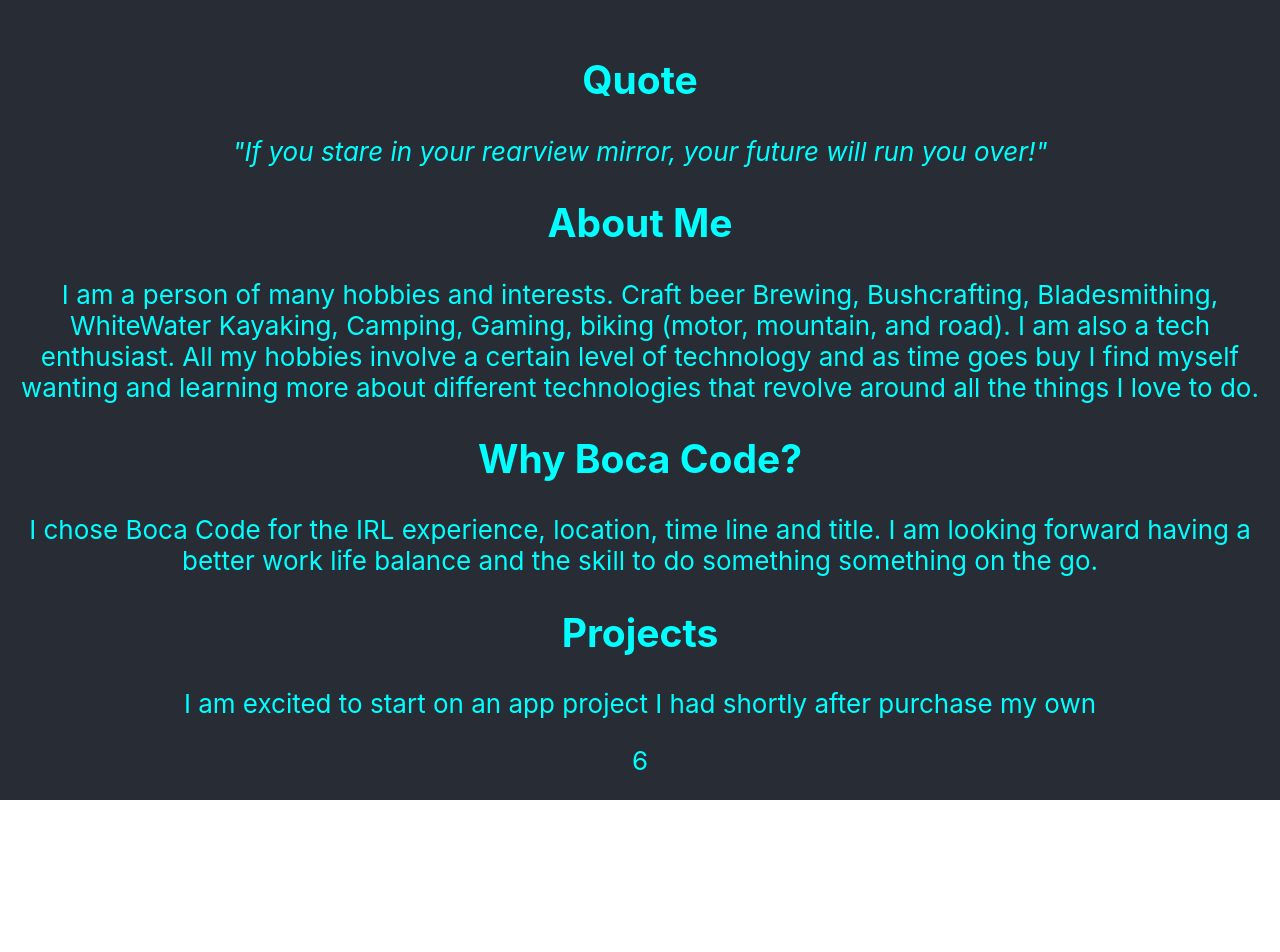
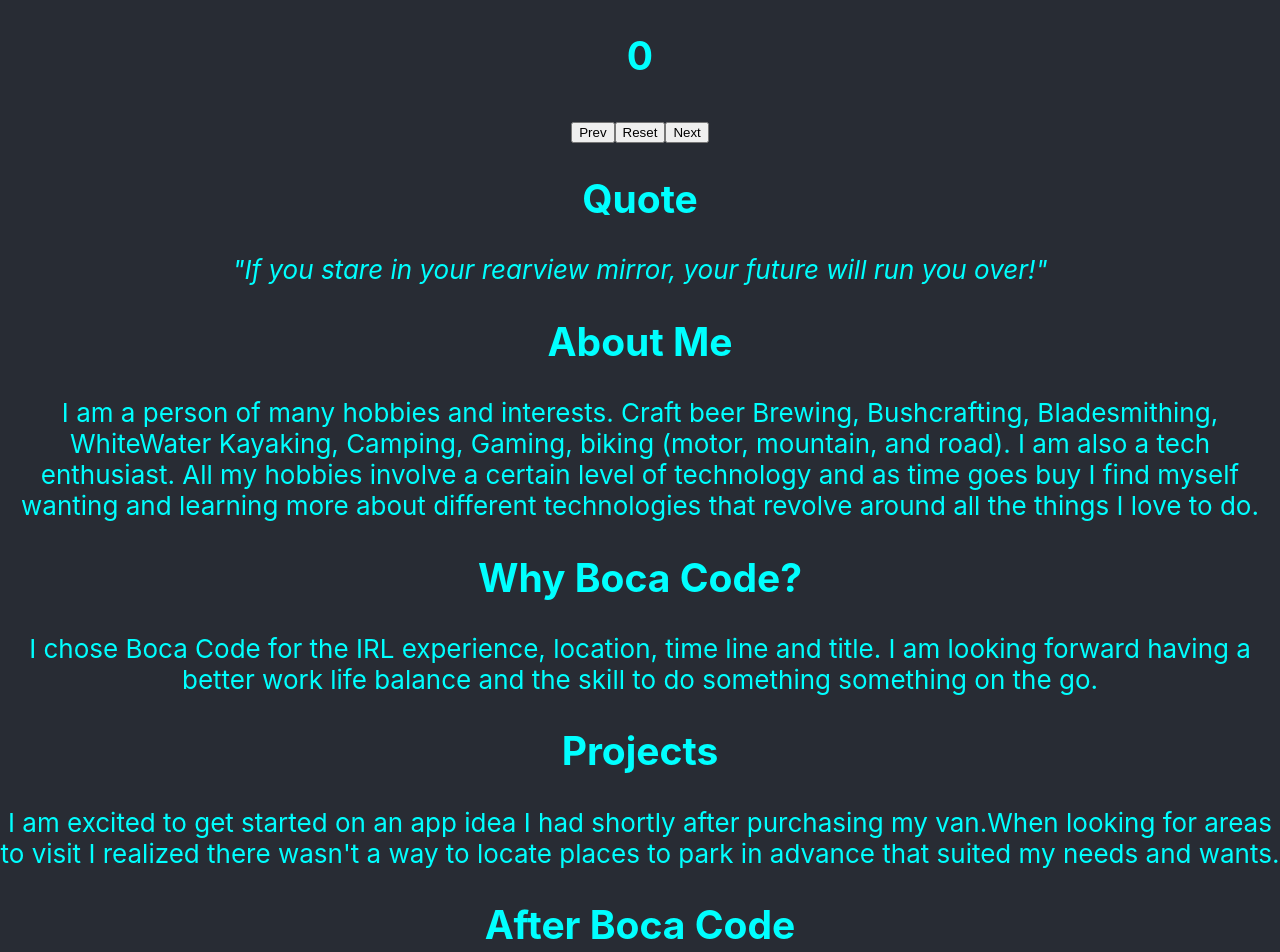
Before and after one commit to BrianPinney/portfolio-app, a React (Create React App) app: page / in a window 1280 px wide. Shown: the top 952 px of the page. Before the commit the page ends 800 px from the top, so only its background shows below. Built offline with nearby package versions, Linux system fonts and the light colour scheme.

Commit message:
added counter and more content.

```diff
--- a/src/App.js
+++ b/src/App.js
@@ -1,11 +1,13 @@
 
 import './App.css';
+import Photos from './components/Photos';
 import AboutMe from './components/Portfolio';
 
 function App() {
   return (
     <div className="App">
       <header className="App-header">
+        <Photos/>
         <AboutMe/>
       </header>
     </div>
--- /dev/null
+++ b/src/components/Photos.jsx
@@ -0,0 +1,16 @@
+
+import { useState } from "react";
+
+export default function Photos() {
+
+    const [number, setNumber] = useState(0)
+
+    return (
+        <section>
+            <h2>{number}</h2>
+            <button onClick={ () => setNumber(number - 1) }>Prev</button>
+            <button onClick={ () => setNumber(0) }>Reset</button>
+            <button onClick={ () => setNumber(number + 1) }>Next</button>
+        </section>
+    )
+}
--- a/src/components/Portfolio.jsx
+++ b/src/components/Portfolio.jsx
@@ -39,9 +39,12 @@
         <Row>
             <Col>
             <h2>Projects</h2>
-            <p>I am excited to start on an app project I had shortly after purchase my own</p>
+            <p>I am excited to get started on an app idea I had shortly after purchasing my van.When looking for areas to visit I realized there wasn't a way to locate places to park in advance that suited my needs and wants. </p>
             </Col>
-            <Col>6</Col>
+            <Col>
+            <h2>After Boca Code</h2>
+            <p>My ideal work environment would be anywhere with a strong network connection and be accessable with a vehicle. I would love to go see the rest of this and surrounding countries in my van while maintaining a job that helps finacially sustains this lifestyle.</p>
+            </Col>
         </Row>
     </Container>
     </>
```
Also changed, not shown: public/images/mySelf2.jpg (added).
